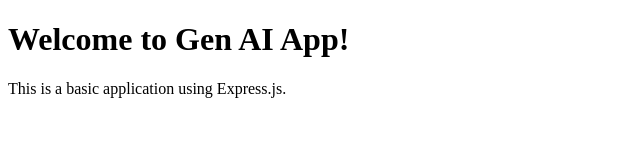
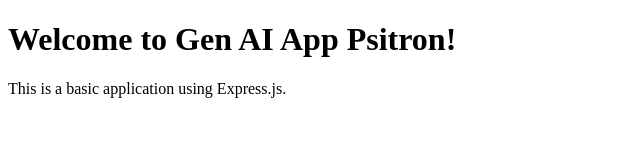
Before and after one commit to yogi0348/github-actions-nodejs, a website: page public/index.html in a window 1280 px wide. Shown: the whole page, without its empty margins (0-640 px from the left). Drawn offline with Linux system fonts and the light colour scheme.

```diff
--- a/public/index.html
+++ b/public/index.html
@@ -6,7 +6,7 @@
     <title>Simple Node.js App</title>
 </head>
 <body>
-    <h1>Welcome to Gen AI App!</h1>
+    <h1>Welcome to Gen AI App Psitron!</h1>
     <p>This is a basic application using Express.js.</p>
 </body>
 </html>
```
